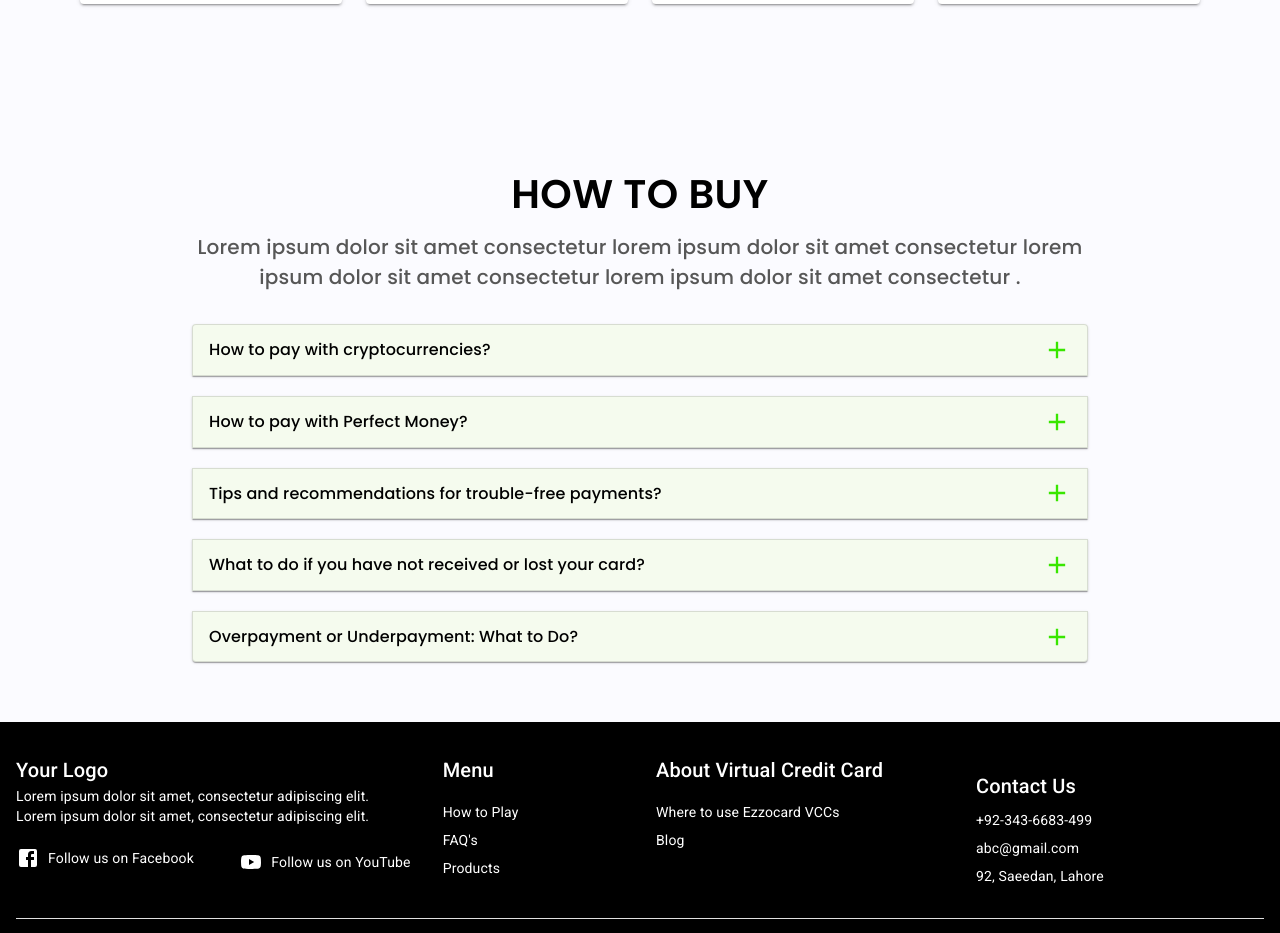
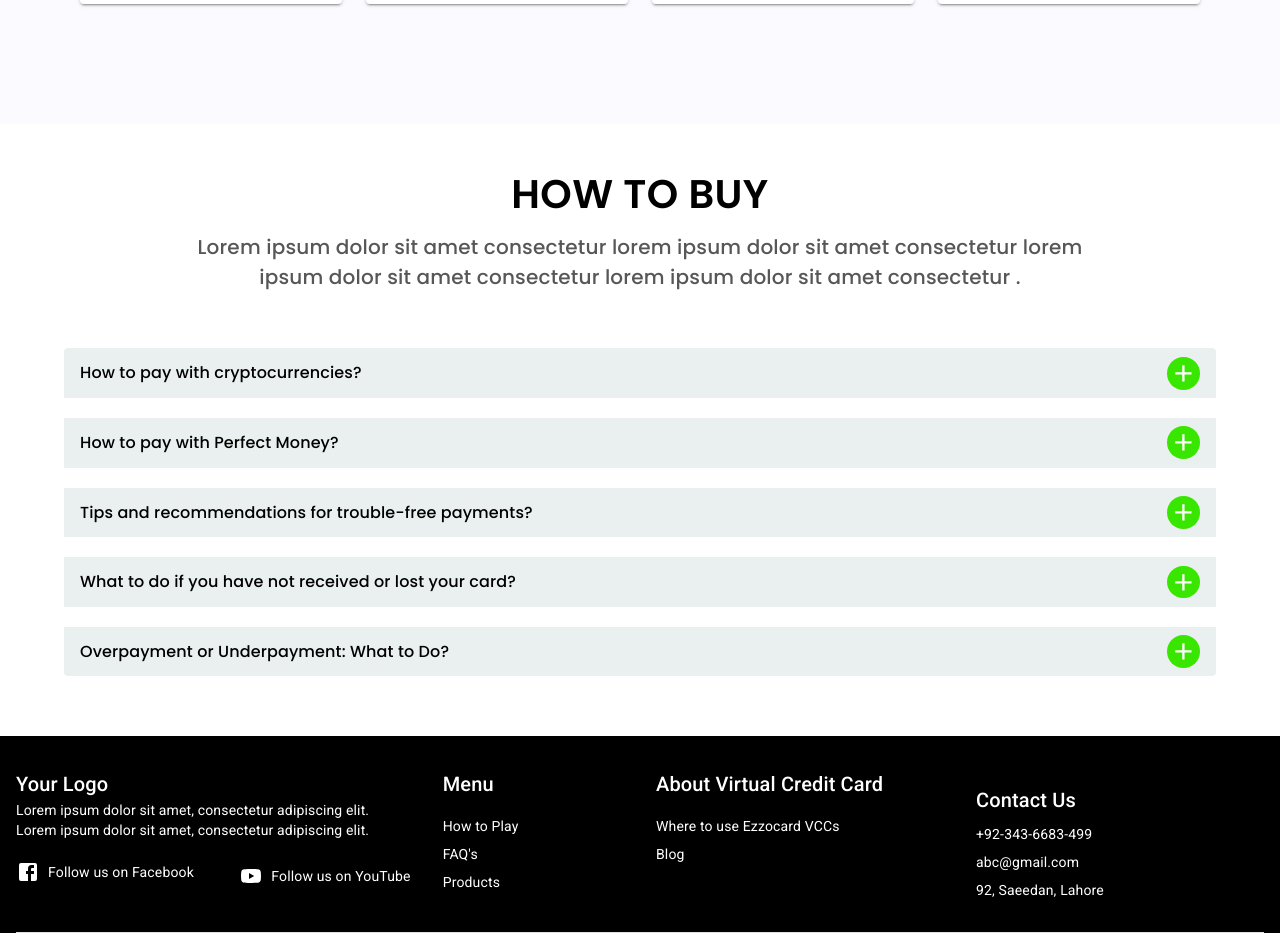
Before and after one commit to irfanalipace/cardWebsite, a React (Vite) app: page / in a window 1280 px wide. Shown: the part 1104-2037 px from the top of the page. Built offline with nearby package versions, Linux system fonts and the light colour scheme.

Commit message:
How to Buy Section is Adjusted

```diff
--- a/src/Theme.jsx
+++ b/src/Theme.jsx
@@ -20,6 +20,7 @@ export const theme = createTheme({
       benefitDescription: "#575757",
       benefitCardDescription: "#8B8B8B",
       benefitCardImg: " #8AE700",
+      howToBuyAccordion:"#EAF0EF"
     },
   },
 });
--- a/src/Views/Landing/components/Content/HowToBuy/index.jsx
+++ b/src/Views/Landing/components/Content/HowToBuy/index.jsx
@@ -1,7 +1,6 @@
 import { useTheme } from "@emotion/react";
 import {
   Stack,
-  Grid,
   Box,
   Accordion,
   AccordionSummary,
@@ -10,8 +9,6 @@ import {
 } from "@mui/material";
 
 import AddIcon from "@mui/icons-material/Add";
-import ExpandMoreIcon from "@mui/icons-material/ExpandMore";
-
 const HowToBuy = () => {
   const theme = useTheme();
 
@@ -25,11 +22,12 @@ const HowToBuy = () => {
   return (
     <Stack
       sx={{
-        backgroundColor: theme.palette.custom.KeyBenefitsBackground,
+        backgroundColor: theme.palette.custom.white,
         direction: "column",
         justifyContent: "center",
         alignItems: "center",
         py: 5,
+        gap: 3,
       }}
     >
       <Stack
@@ -63,14 +61,14 @@ const HowToBuy = () => {
         </Typography>
       </Stack>
 
-      <Box sx={{ width: "70%", mx: "auto", mt: 4 }}>
+      <Box sx={{ width: "90%", mx: "auto", mt: 4 }}>
         {faqItems.map((item, index) => (
           <Accordion
             key={index}
             sx={{
-              backgroundColor: "#A2FE1912",
-              border: "1px solid rgba(0, 0, 0, 0.12)", // Border for each accordion
+              backgroundColor: theme.palette.custom.howToBuyAccordion,
               mb: 2.5,
+              boxShadow: "none",
 
               "&:before": {
                 display: "none", // Remove default shadow line above accordion
@@ -79,7 +77,17 @@ const HowToBuy = () => {
           >
             <AccordionSummary
               expandIcon={
-                <AddIcon sx={{ color: "#39e600", fontSize: "28px" }} />
+                <AddIcon
+                  sx={{
+                    backgroundColor: theme.palette.custom.green,
+                    color: "#fff",
+                    fontSize: "28px",
+                    width: "28px",
+                    height: "28px",
+                    borderRadius: "50%",
+                    p: 0.3,
+                  }}
+                />
               }
               sx={{
                 "& .MuiAccordionSummary-content": {
```
